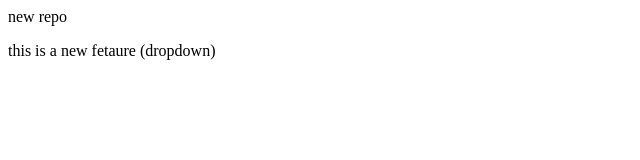
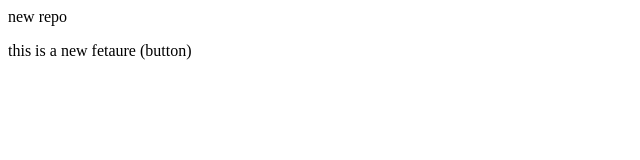
Before and after one commit to surajmd0510-cell/localrepo, a plain HTML site: page index.html in a window 1280 px wide. Shown: the full height of the page, 0-640 px from the left. Drawn offline with Linux system fonts and the light colour scheme.

```diff
--- a/index.html
+++ b/index.html
@@ -1,2 +1,2 @@
 <P>new repo </P>
-<P>this is a new fetaure (dropdown)</P>
+<P>this is a new fetaure (button)</P>
```
